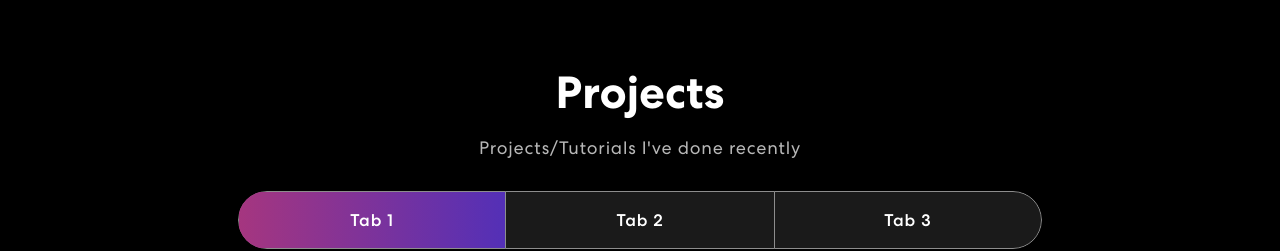
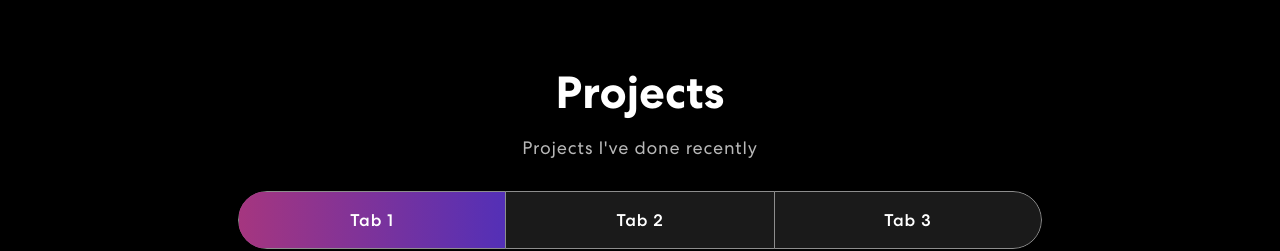
Before and after one commit to G3RGES/react-personal-portfolio, a React (Create React App) app: page / in a window 1280 px wide. Shown: the part 780-1031 px from the top of the page. Built offline with nearby package versions, Linux system fonts and the light colour scheme.

Commit message:
Update Projects.js

```diff
--- a/src/components/Projects.js
+++ b/src/components/Projects.js
@@ -85,7 +85,7 @@ export const Projects = () => {
                   }
                 >
                   <h2>Projects</h2>
-                  <p>Projects/Tutorials I've done recently</p>
+                  <p>Projects I've done recently</p>
                   <Tab.Container id="projects-tabs" defaultActiveKey="first">
                     <Nav
                       variant="pills"
```
